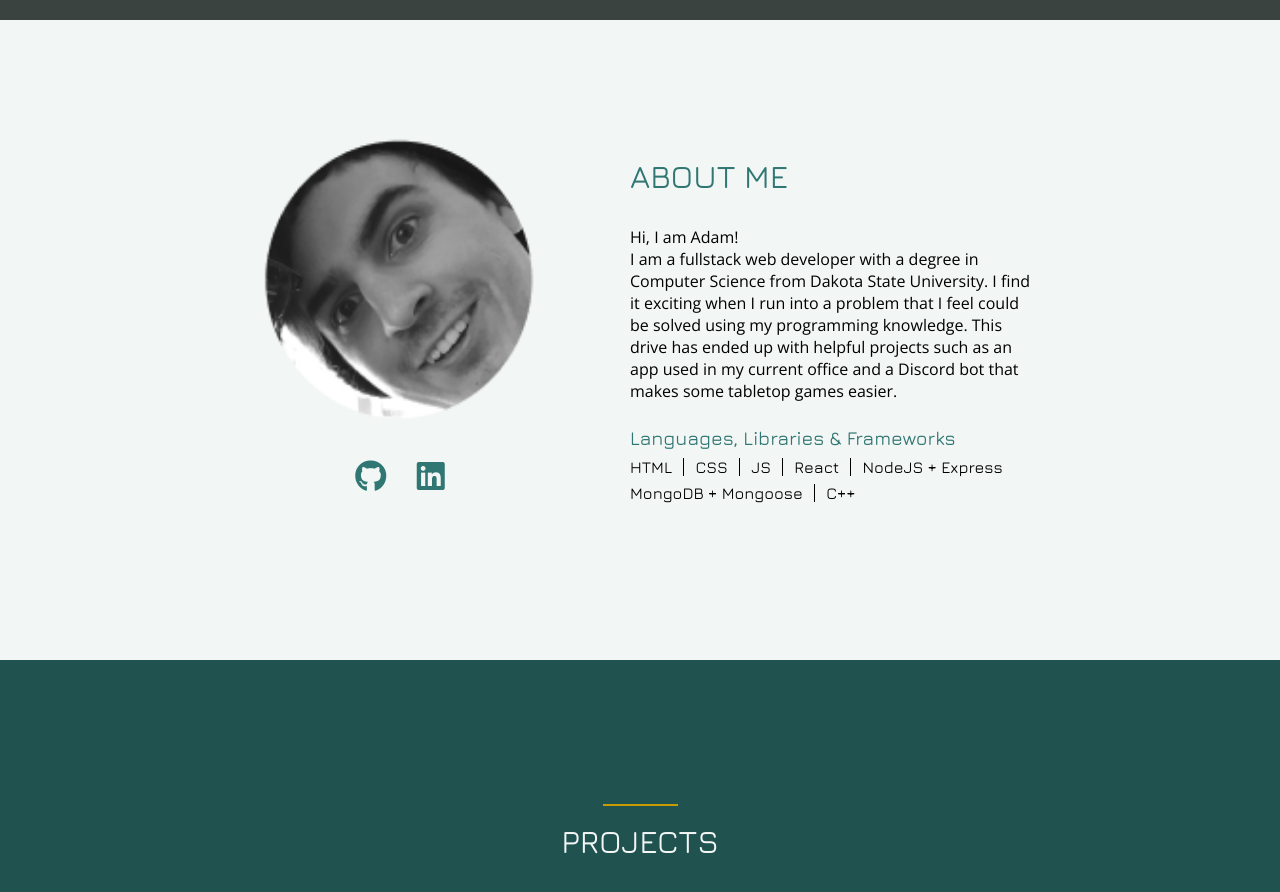
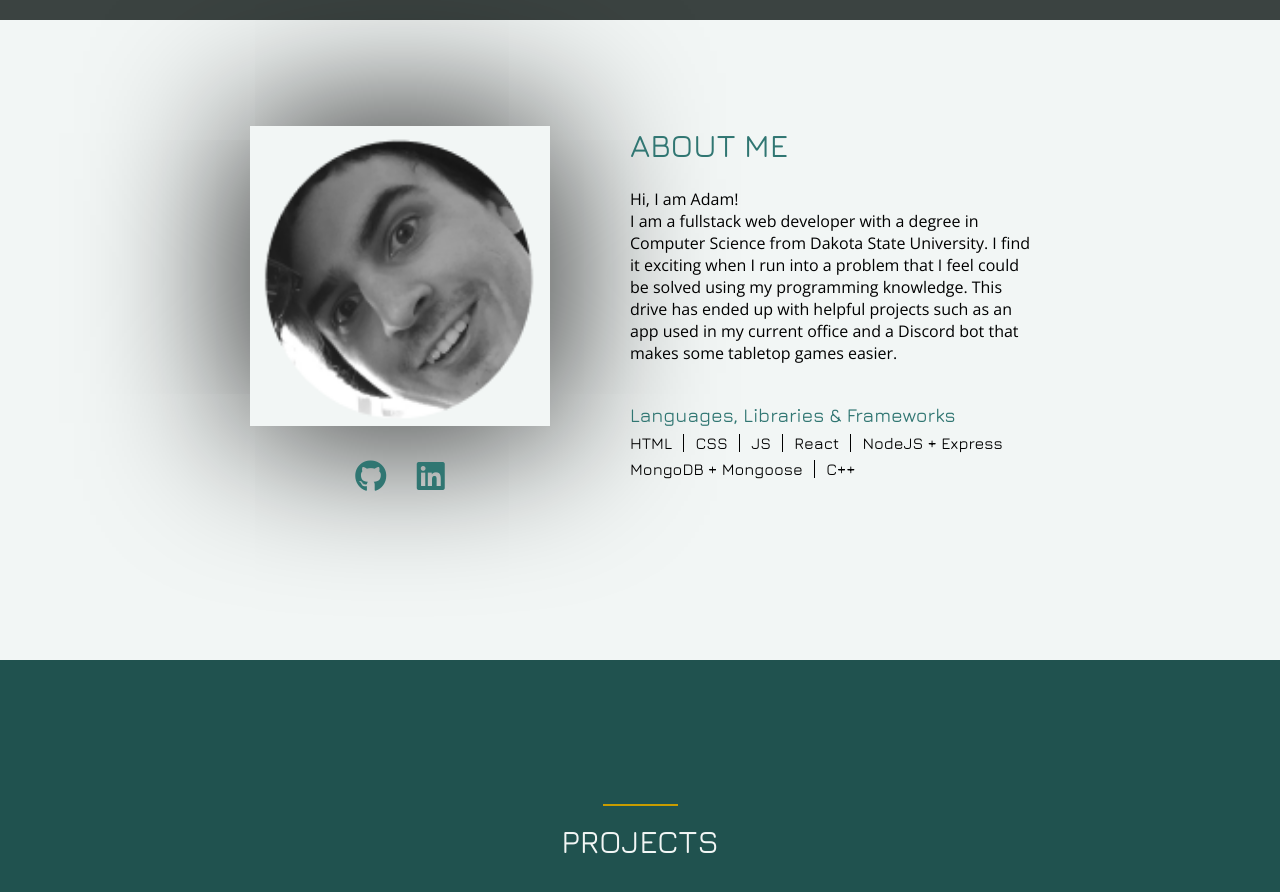
Before and after one commit to ajhanson22227/portfolio, a React (Create React App) app: page / in a window 1280 px wide. Shown: the part 780-1672 px from the top of the page. Built offline with nearby package versions, Linux system fonts and the light colour scheme.

Commit message:
life about me content up 1 row to match picture height

```diff
--- a/src/components/Summary/Personal/Personal.css
+++ b/src/components/Summary/Personal/Personal.css
@@ -12,6 +12,9 @@
     grid-row-end: 4;
 }
 
+.personal-picture img{
+    box-shadow: 0 0 10em rgba(0,0,0,1);
+}
 .personal-icons{
     grid-column-start: 1;
     grid-column-end: 2;
@@ -39,33 +42,34 @@
     font-family: 'Jura';
 
     justify-self: start;
-    align-self: center;
+    align-self: start;
 }
 
 .personal-about-content{
     grid-column-start: 2;
     grid-column-end: 3;
-    grid-row-start: 2;
+    grid-row-start: 1;
     grid-row-end: 4;
 
     font-family: 'Open Sans';
 
-    align-self: start;
+    align-self: center;
+
 }
 
 
 .personal-skills-title{
     grid-column-start: 2;
     grid-column-end: 3;
-    grid-row-start: 4;
-    grid-row-end: 5;
+    grid-row-start: 3;
+    grid-row-end: 4;
 
     font-family: jura;
     font-size: 1.2em;
     color: var(--normalTextColor);
 
     justify-self: start;
-    align-self: start;
+    align-self: end;
 }
 
 .personal-skills-container{
@@ -77,7 +81,7 @@
     display: flex;
     flex-direction: column;
     flex-wrap: wrap;
-    align-self: center;
+    align-self: start;
 
     font-size: 1em;
 }
```
